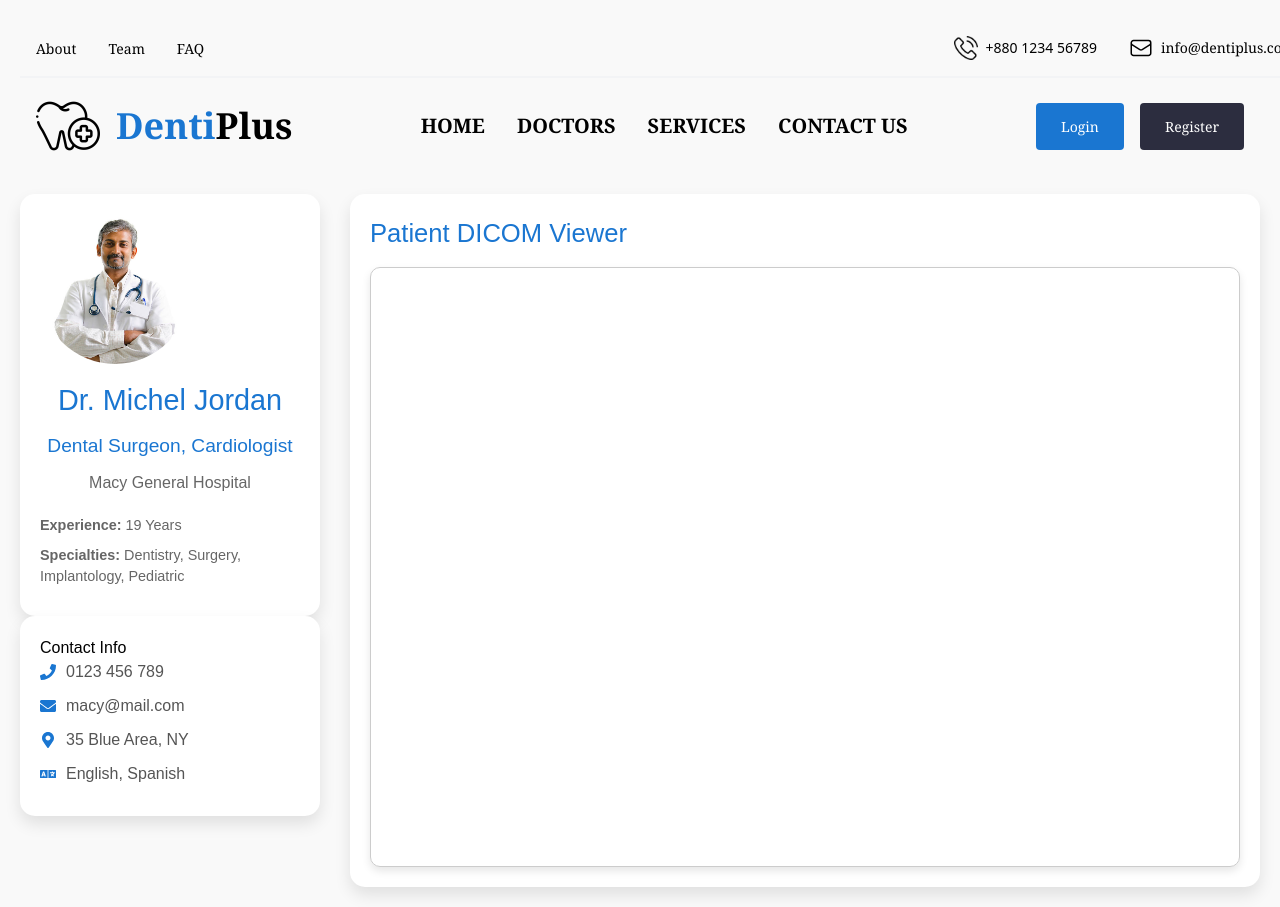
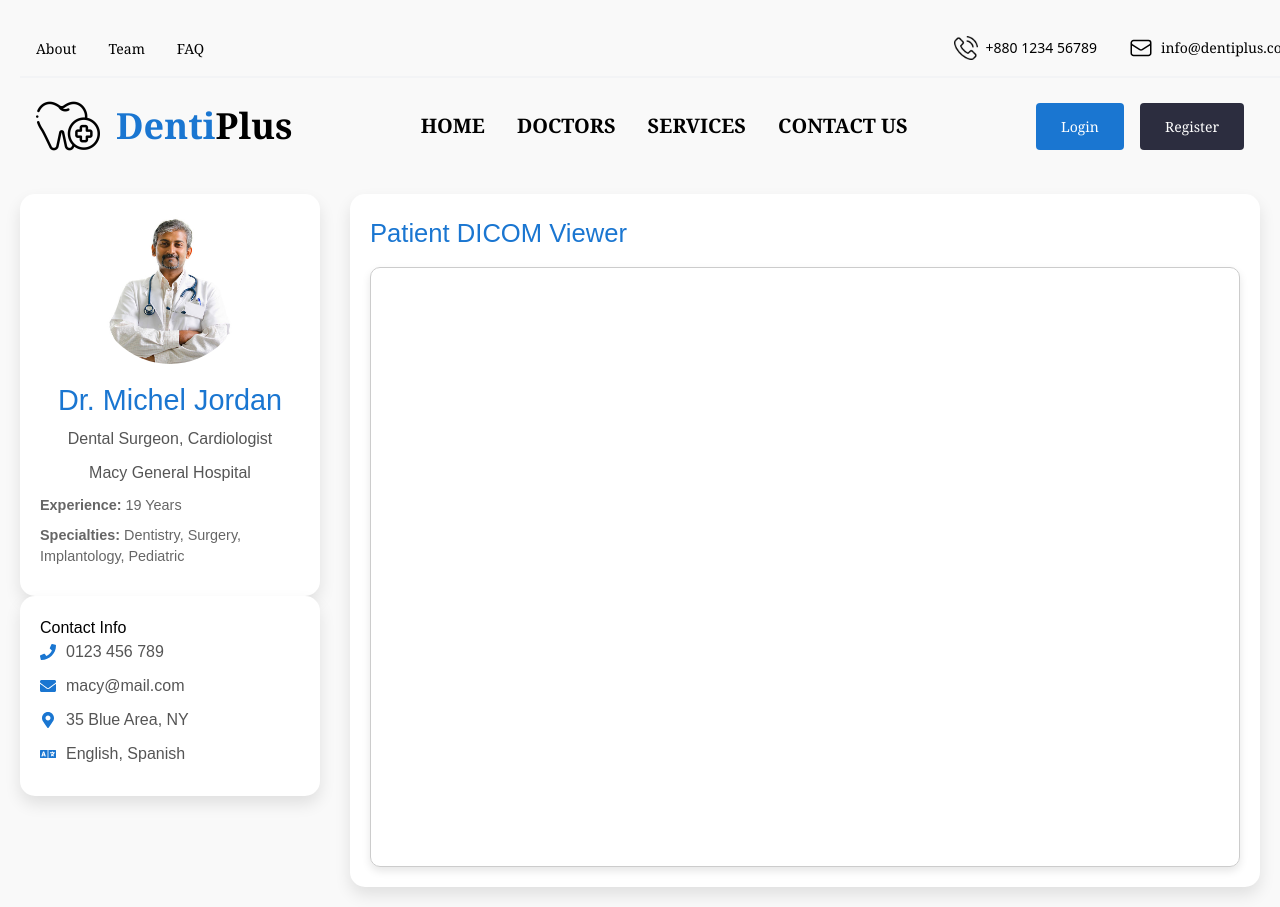
Before and after one commit to YoussefHassanien/dental-clinic-system, a React (Vite) app in the folder frontend/: page /doctor in a window 1280 px wide. Shown: the top 907 px of the page. Built offline with nearby package versions, Linux system fonts and the light colour scheme.

Commit message:
react icon

```diff
--- a/frontend/src/Pages/DoctorProfile/doctorProfilePage.module.css
+++ b/frontend/src/Pages/DoctorProfile/doctorProfilePage.module.css
@@ -42,8 +42,8 @@
 
 .doctorName {
   font-size: 1.8rem;
-  color: #1a76d1; /* Updated to custom-blue */
-  margin-bottom: 10px;
+  color: #1a76d1;
+  margin-bottom: 5px;
 }
 
 .specialization {
@@ -56,6 +56,13 @@
   font-size: 1rem;
   color: #666;
   margin-bottom: 20px;
+}
+
+.specialization,
+.hospital {
+  font-size: 1rem;
+  color: #555;
+  margin-bottom: 10px;
 }
 
 .info p {
@@ -102,7 +109,10 @@
   box-shadow: 0px 8px 16px rgba(0, 0, 0, 0.1);
   width: 300px;
   padding: 20px;
-  text-align: center;
+  text-align: center; /* Centers all child elements */
+  display: flex;
+  flex-direction: column; /* Stacks elements vertically */
+  align-items: center; /* Ensures items are horizontally centered */
   transition: transform 0.3s ease, box-shadow 0.3s ease;
 }
 
@@ -116,8 +126,9 @@
   height: 150px;
   border-radius: 50%;
   object-fit: cover;
-  margin-bottom: 15px;
+  margin-bottom: 15px; /* Adds spacing between the image and name */
 }
+
 
 .details {
   font-size: 0.9rem;
```
Also changed, not shown: frontend/package.json (+14 -0 lines), 1 other file (tests, documents, lock files or other folders).
